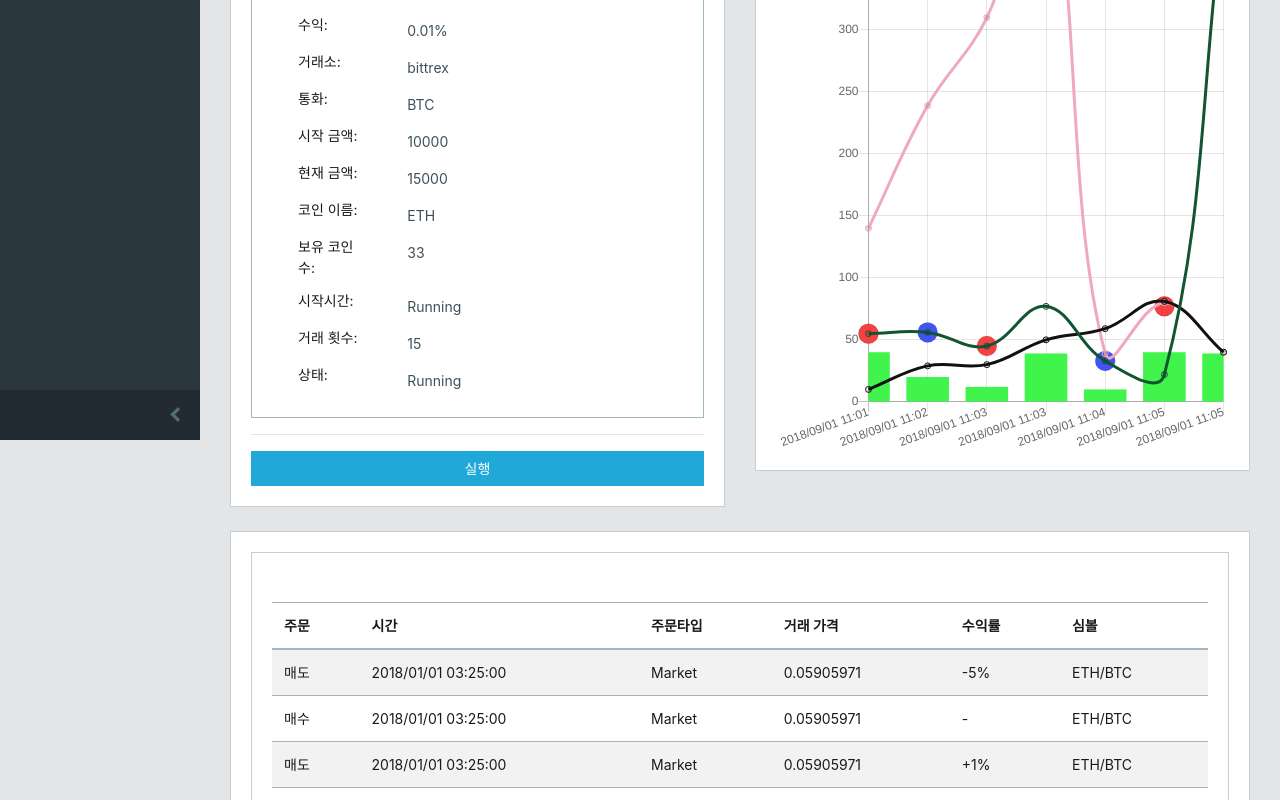
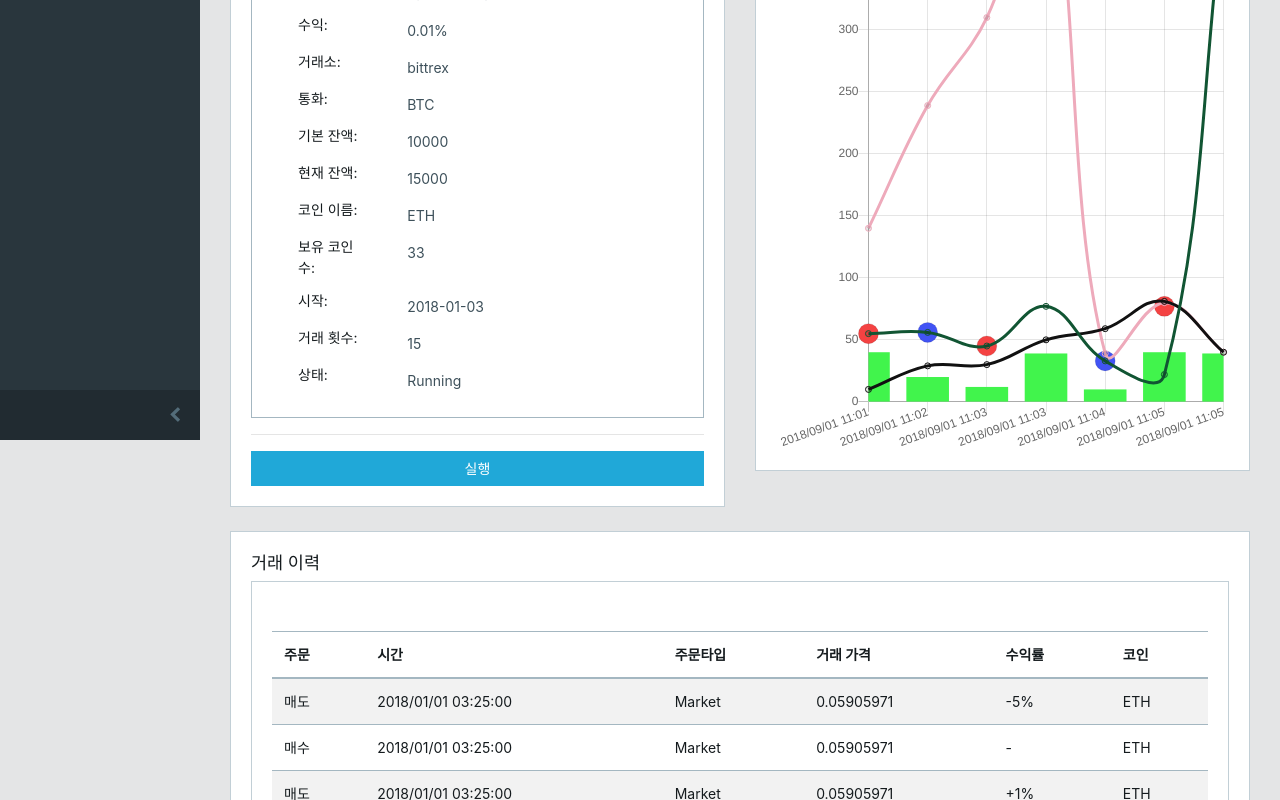
Before and after one commit to songaal/systom-web, a Vue app: page /Agent in a window 1280 px wide. Shown: the part 360-1160 px from the top of the page. Built offline with nearby package versions, Linux system fonts and the light colour scheme; what vue-codemirror would draw is missing.

Commit message:
개발 중

```diff
--- a/src/components/Editor/PythonEditor.vue
+++ b/src/components/Editor/PythonEditor.vue
@@ -28,7 +28,7 @@
           />
         </b-tab>
         <b-tab title="설정">
-          <inlineForm/>
+          <inlineForm :requiredFields="requiredFields" />
         </b-tab>
       </b-tabs>
     </div>
@@ -58,7 +58,8 @@ export default {
         lineNumbers: true,
         indentUnit: 4,
         undoDepth: 200
-      }
+      },
+      requiredFields: [{label: '시간 지연', desc: '* 필수항목 (전략 호출 지연 시간)'}]
     }
   },
   components: {
--- a/src/components/Form/Inline.vue
+++ b/src/components/Form/Inline.vue
@@ -1,5 +1,22 @@
 <template lang="html">
   <b-container fluid>
+    <h5>필수항목</h5>
+    <b-row class="my-1"
+           v-for="(requiredField, index) in requiredFields"
+           :key="requiredField.id"
+    >
+      <b-col xs="3" sm="3">
+        <label>*{{ requiredField.label }}:</label>
+      </b-col>
+
+      <b-col xs="4" sm="4">
+        <b-select
+        ></b-select>
+      </b-col>
+
+    </b-row>
+    <hr />
+    <h5>추가항목</h5>
     <b-row class="my-1"
            v-for="(field, index) in fields"
            :key="field.id"
@@ -45,7 +62,7 @@
 <script>
 
 export default {
-  // props: ['labelType', 'valueType', 'fields'],
+  props: ['requiredFields'],
   data () {
     return {
       labelType: 'input',
--- a/src/views/Agent.vue
+++ b/src/views/Agent.vue
@@ -87,6 +87,9 @@
     <b-row>
       <b-col>
         <b-card>
+          <h5>
+            거래 이력
+          </h5>
           <historyTable :items="history"/>
         </b-card>
       </b-col>
@@ -107,14 +110,14 @@ export default {
         {type: 'text', id: 'agentName', label: '이름', value: 'BAAA-NAME-bbbb-5555'},
         {type: 'text', id: 'algorithmId', label: '전략 아이디', value: 'AAA-1234-bbbb-5555'},
         {type: 'text', id: 'algorithmName', label: '전략 이름', value: '테스트 알고리즘'},
-        {type: 'text', id: 'cumulativeReturn', label: '수익', value: '0.01%'},
+        {type: 'text', id: 'revenue', label: '수익', value: '0.01%'},
         {type: 'text', id: 'exchange', label: '거래소', value: 'bittrex'},
         {type: 'text', id: 'currency', label: '통화', value: 'BTC'},
-        {type: 'text', id: 'startBaseBalance', label: '시작 금액', value: '10000'},
-        {type: 'text', id: 'nowBaseBalance', label: '현재 금액', value: '15000'},
+        {type: 'text', id: 'startBaseBalance', label: '기본 잔액', value: '10000'},
+        {type: 'text', id: 'nowBaseBalance', label: '현재 잔액', value: '15000'},
         {type: 'text', id: 'coin', label: '코인 이름', value: 'ETH'},
         {type: 'text', id: 'coinCount', label: '보유 코인 수', value: '33'},
-        {type: 'text', id: 'start', label: '시작시간', value: 'Running'},
+        {type: 'text', id: 'start', label: '시작', value: '2018-01-03'},
         {type: 'text', id: 'tradeCount', label: '거래 횟수', value: '15'},
         {type: 'text', id: 'state', label: '상태', value: 'Running'}
       ],
@@ -133,10 +136,10 @@ export default {
         ]
       },
       history: [
-        { '주문': '매도', '시간': '2018/01/01 03:25:00', '주문타입': 'Market', '거래 가격': 0.05905971, '수익률': '-5%', '심볼': 'ETH/BTC' },
-        { '주문': '매수', '시간': '2018/01/01 03:25:00', '주문타입': 'Market', '거래 가격': 0.05905971, '수익률': '-', '심볼': 'ETH/BTC' },
-        { '주문': '매도', '시간': '2018/01/01 03:25:00', '주문타입': 'Market', '거래 가격': 0.05905971, '수익률': '+1%', '심볼': 'ETH/BTC' },
-        { '주문': '매수', '시간': '2018/01/01 03:25:00', '주문타입': 'Market', '거래 가격': 0.05905971, '수익률': '-', '심볼': 'ETH/BTC' }
+        { '주문': '매도', '시간': '2018/01/01 03:25:00', '주문타입': 'Market', '거래 가격': 0.05905971, '수익률': '-5%', '코인': 'ETH' },
+        { '주문': '매수', '시간': '2018/01/01 03:25:00', '주문타입': 'Market', '거래 가격': 0.05905971, '수익률': '-', '코인': 'ETH' },
+        { '주문': '매도', '시간': '2018/01/01 03:25:00', '주문타입': 'Market', '거래 가격': 0.05905971, '수익률': '+1%', '코인': 'ETH' },
+        { '주문': '매수', '시간': '2018/01/01 03:25:00', '주문타입': 'Market', '거래 가격': 0.05905971, '수익률': '-', '코인': 'ETH' }
       ]
     }
   },
--- a/src/views/AgentList.vue
+++ b/src/views/AgentList.vue
@@ -18,7 +18,6 @@
             <th>거래소</th>
             <th>시작 금액(통화)</th>
             <th>코인</th>
-            <th>시간 지연</th>
             <th>실행</th>
           </tr>
         </thead>
@@ -39,7 +38,6 @@
             <td>Bittrex</td>
             <td>1000 (BTC)</td>
             <td>ETH</td>
-            <td>5m</td>
             <td>
               <b-button id="stopBtn"
                         v-if="state == 'run'"
```
